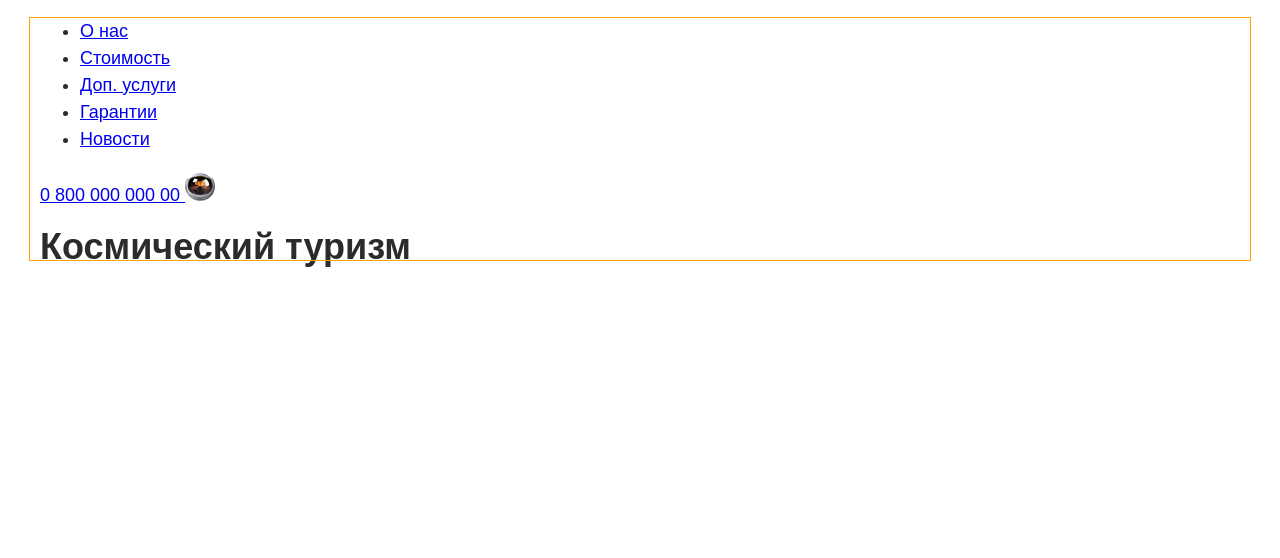
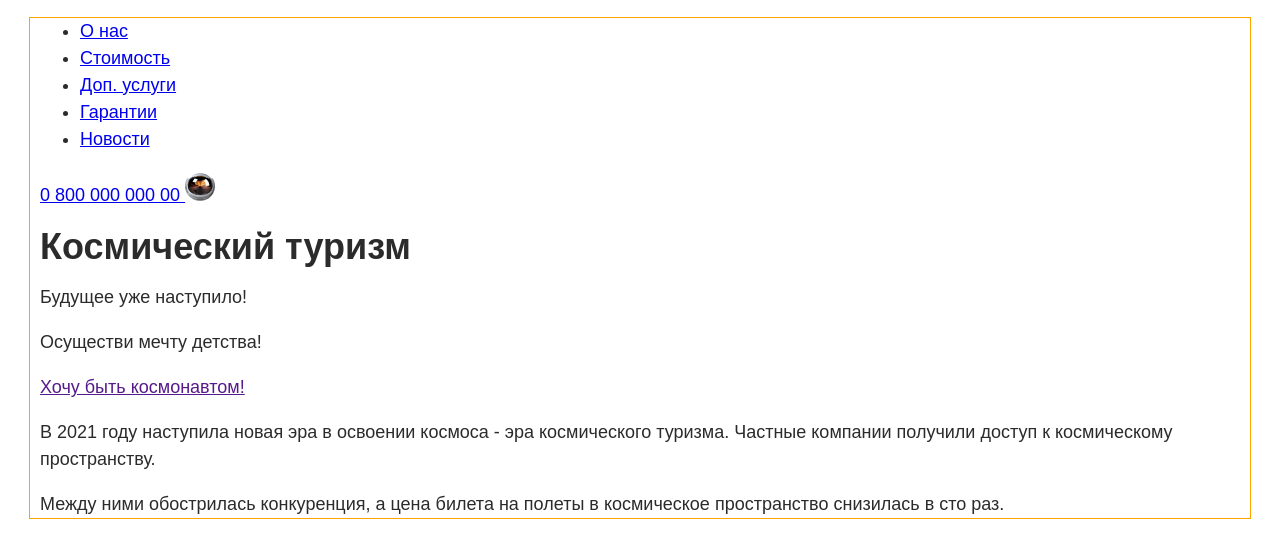
Before and after one commit to Rorsherh/spaceTravelLP, a website: page src/index.html in a window 1280 px wide. Drawn offline with Linux system fonts and the light colour scheme.

Commit message:
верстка хейдера

```diff
--- a/src/index.html
+++ b/src/index.html
@@ -52,7 +52,7 @@
 					<a class="main-header__tel" href="tel:080000000000">
 						0 800 000 000 00
 					</a>
-					<buttton class="main-header__bnt">
+					<buttton class="main-header__btn">
 						<img class="" src="icons/header__btn.png" alt="main-header-btn">
 					</buttton>
 				</div>
@@ -62,6 +62,27 @@
 				<h1 class="main-header__title">
 					Космический <span>туризм</span>
 				</h1>
+				<div class="main-header__text">
+					<p class="main-header__text-item">
+						Будущее уже наступило!
+					</p>
+					<p class="main-header__text-item">
+						Осуществи мечту детства!
+					</p>
+				</div>
+				<a class="main-btn main-header__main-btn" href="">
+					Хочу быть космонавтом!
+				</a>
+			</div>
+
+			<div class="main-header__info">
+				<p class="main-header__info-item">
+					В 2021 году наступила новая эра в освоении космоса - эра космического туризма. Частные компании получили
+					доступ к космическому пространству.
+				</p>
+				<p class="main-header__info-item">
+					Между ними обострилась конкуренция, а цена билета на полеты в космическое пространство снизилась в сто раз.
+				</p>
 			</div>
 
 		</div>
```
